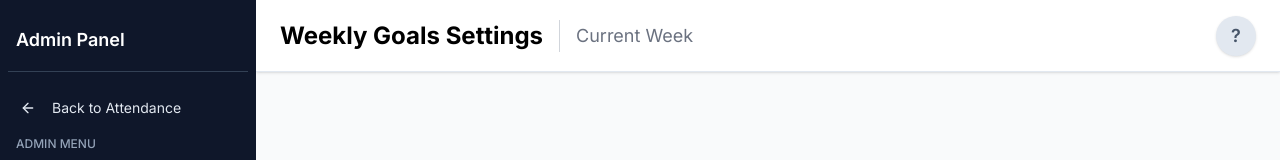
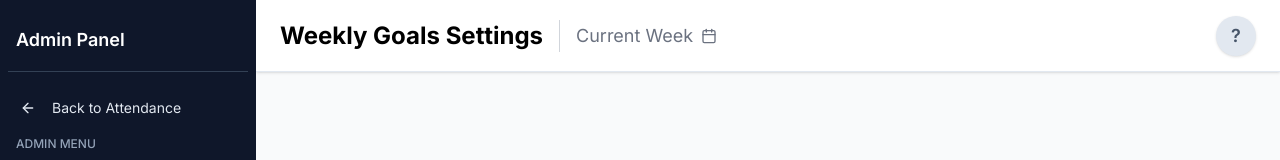
Before and after one commit to votrungquan1999/bas-attendance, a Next.js app: page /admin/settings/weekly-goals/by-week in a window 1280 px wide. Shown: the top 160 px of the page. Built offline with nearby package versions, Linux system fonts and the light colour scheme; no server answers.

Commit message:
feat: add nav to browse week page

```diff
--- a/src/app/admin/@header/settings/weekly-goals/by-week/page.tsx
+++ b/src/app/admin/@header/settings/weekly-goals/by-week/page.tsx
@@ -1,5 +1,7 @@
 import getWeekRange from "src/helpers/weekRange";
 import { DateTime } from "luxon";
+import Link from "next/link";
+import { CalendarIcon } from "lucide-react";
 
 export default async function WeeklyGoals({
 	searchParams,
@@ -20,7 +22,10 @@ export default async function WeeklyGoals({
 		<div className="flex items-center gap-4">
 			<h1 className="text-2xl font-bold">Weekly Goals Settings</h1>
 			<div className="h-8 w-px bg-gray-300" aria-hidden="true" />
-			<div className="text-gray-500 text-lg">
+			<Link
+				href="/admin/settings/weekly-goals/browse-week"
+				className="group flex items-center gap-2 text-gray-500 text-lg hover:text-blue-500 transition-colors"
+			>
 				{isCurrentWeek ? (
 					"Current Week"
 				) : (
@@ -38,7 +43,8 @@ export default async function WeeklyGoals({
 						})}
 					</>
 				)}
-			</div>
+				<CalendarIcon className="w-4 h-4" />
+			</Link>
 		</div>
 	);
 }
```
